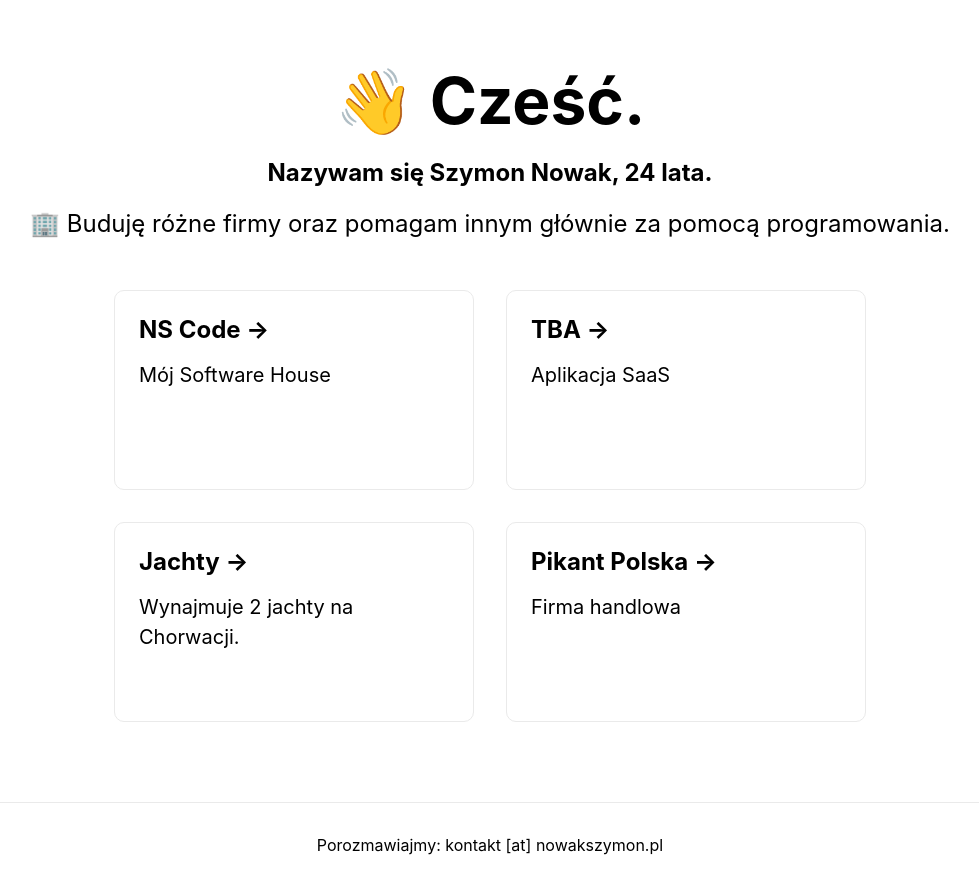
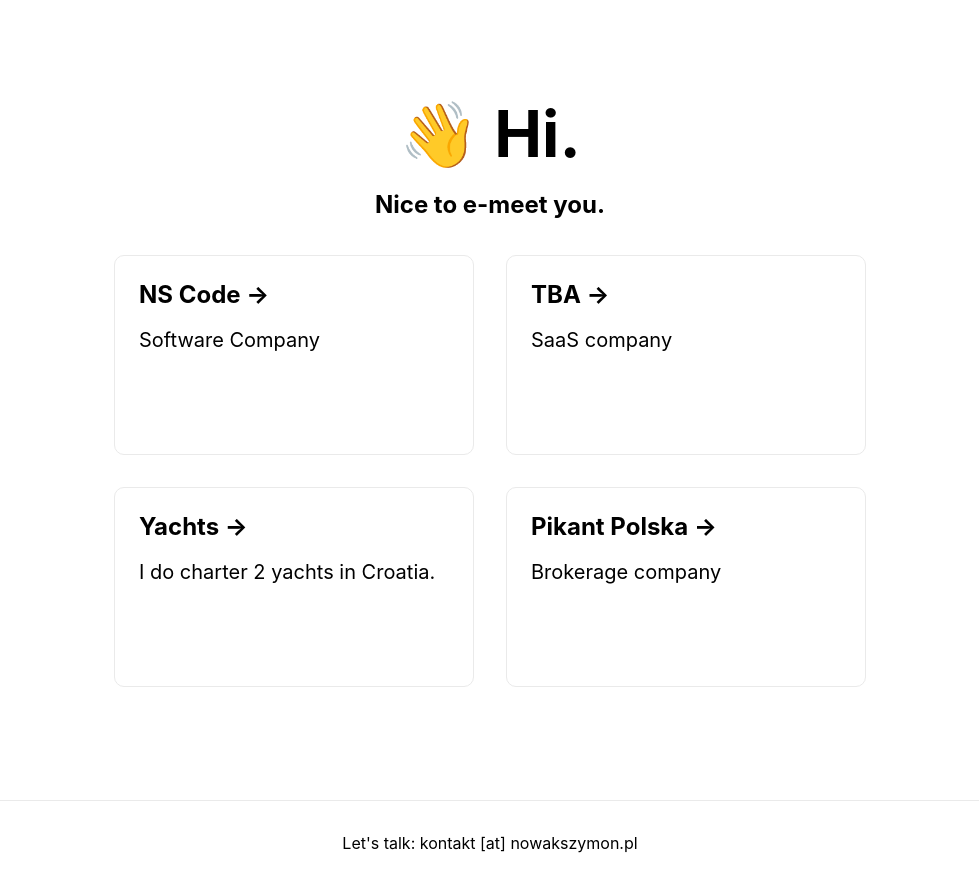
Before and after one commit to nowakszymon/nowakszymonweb, a Next.js app: page / in a window 1280 px wide. Shown: the whole page, without its empty margins (150-1129 px from the left). Built offline with nearby package versions, Linux system fonts and the light colour scheme.

Commit message:
change: language

```diff
--- a/pages/index.tsx
+++ b/pages/index.tsx
@@ -13,31 +13,28 @@ const Home: NextPage = () => {
 
       <main className={styles.main}>
         <h1 className={styles.title}>
-        👋 Cześć.
+        👋 Hi.
         </h1>
-        <h2>Nazywam się Szymon Nowak, 24 lata.
+        <h2>Nice to e-meet you.
         </h2>
-        <p className={styles.description}>
-        🏢 Buduję różne firmy oraz pomagam innym głównie za pomocą programowania.
-        </p>
 
         <div className={styles.grid}>
           <a href="https://nscode.eu" className={styles.card}>
             <h2>NS Code &rarr;</h2>
-            <p>Mój Software House</p>
+            <p>Software Company</p>
           </a>
 
           <a href="#" className={styles.card}>
             <h2>TBA &rarr;</h2>
-            <p>Aplikacja SaaS</p>
+            <p>SaaS company</p>
           </a>
 
           <a
             href="https://www.bosforcharter.com/home"
             className={styles.card}
           >
-            <h2>Jachty &rarr;</h2>
-            <p>Wynajmuje 2 jachty na Chorwacji.</p>
+            <h2>Yachts &rarr;</h2>
+            <p>I do charter 2 yachts in Croatia.</p>
           </a>
 
           <a
@@ -46,7 +43,7 @@ const Home: NextPage = () => {
           >
             <h2>Pikant Polska &rarr;</h2>
             <p>
-              Firma handlowa
+              Brokerage company
             </p>
           </a>
         </div>
@@ -54,7 +51,7 @@ const Home: NextPage = () => {
 
       <footer className={styles.footer}>
 
-          Porozmawiajmy: kontakt [at] nowakszymon.pl
+          Let's talk: kontakt [at] nowakszymon.pl
 
       </footer>
     </div>
```
